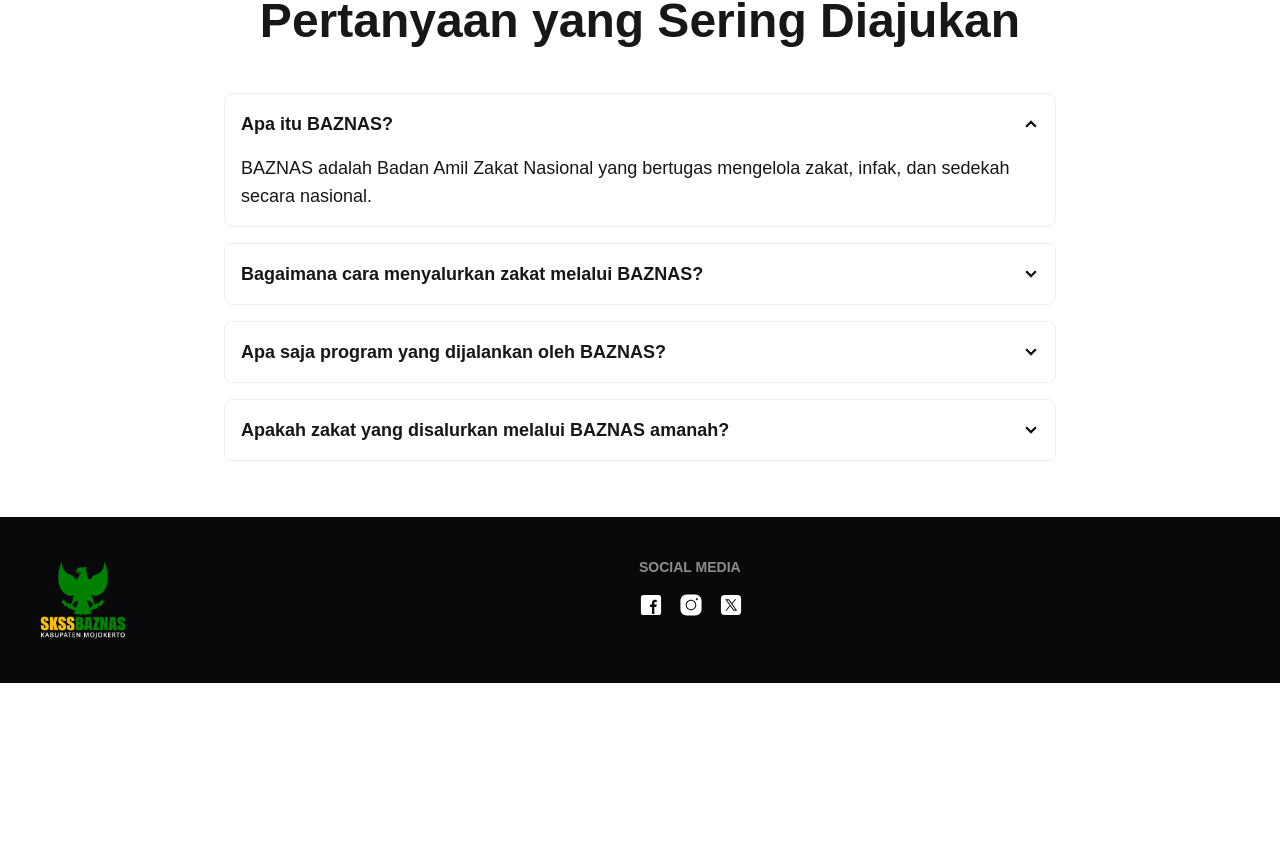
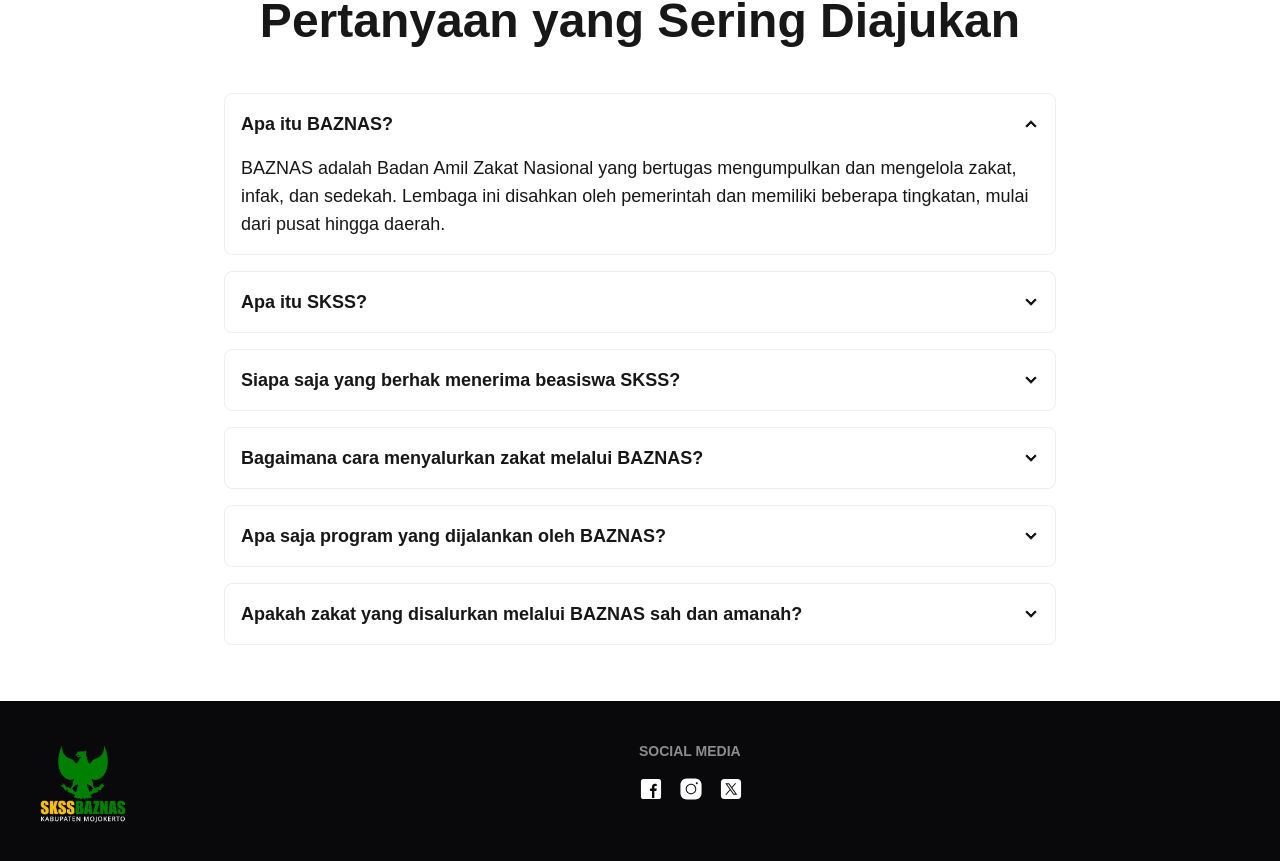
Before and after one commit to sahrulhidayat/skss-baznas-kab-mojokerto, a Next.js app: page / in a window 1280 px wide. Shown: the part 2163-3024 px from the top of the page. Before the commit the page ends 2846 px from the top, so only its background shows below. Built offline with nearby package versions, Linux system fonts and the light colour scheme.

Commit message:
Update FAQ content for clarity and completeness; enhance answers for better user understanding

```diff
--- a/app/components/FrequentlyAskedQuestions.tsx
+++ b/app/components/FrequentlyAskedQuestions.tsx
@@ -3,20 +3,30 @@
     {
       question: "Apa itu BAZNAS?",
       answer:
-        "BAZNAS adalah Badan Amil Zakat Nasional yang bertugas mengelola zakat, infak, dan sedekah secara nasional.",
+        "BAZNAS adalah Badan Amil Zakat Nasional yang bertugas mengumpulkan dan mengelola zakat, infak, dan sedekah. Lembaga ini disahkan oleh pemerintah dan memiliki beberapa tingkatan, mulai dari pusat hingga daerah.",
+    },
+    {
+      question: "Apa itu SKSS?",
+      answer:
+        "SKSS (Satu Keluarga Satu Sarjana) merupakan program beasiswa yang diadakan oleh BAZNAS Kabupaten Mojokerto. Program ini bertujuan untuk memberikan bantuan pendidikan kepada anak-anak dari keluarga kurang mampu agar dapat melanjutkan pendidikan ke jenjang yang lebih tinggi.",
+    },
+    {
+      question: "Siapa saja yang berhak menerima beasiswa SKSS?",
+      answer:
+        "Seluruh warga Kabupaten Mojokerto yang memenuhi syarat dan ketentuan yang berlaku. Beasiswa ini ditujukan untuk anak-anak dari keluarga kurang mampu yang berprestasi dan memiliki potensi untuk melanjutkan pendidikan ke jenjang yang lebih tinggi.",
     },
     {
       question: "Bagaimana cara menyalurkan zakat melalui BAZNAS?",
       answer:
-        "Anda dapat menyalurkan zakat melalui transfer bank, layanan online, atau datang langsung ke kantor BAZNAS terdekat.",
+        "Anda dapat menyalurkan zakat melalui transfer bank, layanan jemput zakat, atau datang langsung ke kantor BAZNAS terdekat. Anda bisa menghubungi kontak yang tertera di website resmi BAZNAS untuk informasi lebih lanjut.",
     },
     {
       question: "Apa saja program yang dijalankan oleh BAZNAS?",
       answer:
-        "BAZNAS menjalankan berbagai program seperti bantuan pendidikan, kesehatan, pemberdayaan ekonomi, dan bantuan kemanusiaan.",
+        "BAZNAS menjalankan berbagai program seperti bantuan pendidikan, kesehatan, pemberdayaan ekonomi, dan bantuan kemanusiaan. Anda bisa mengikuti kegiatan-kegiatan tersebut melalui website resmi BAZNAS atau media sosial kami.",
     },
     {
-      question: "Apakah zakat yang disalurkan melalui BAZNAS amanah?",
+      question: "Apakah zakat yang disalurkan melalui BAZNAS sah dan amanah?",
       answer:
         "Ya, BAZNAS dikelola secara profesional dan transparan sesuai dengan syariat Islam dan diawasi oleh pemerintah.",
     },
```
